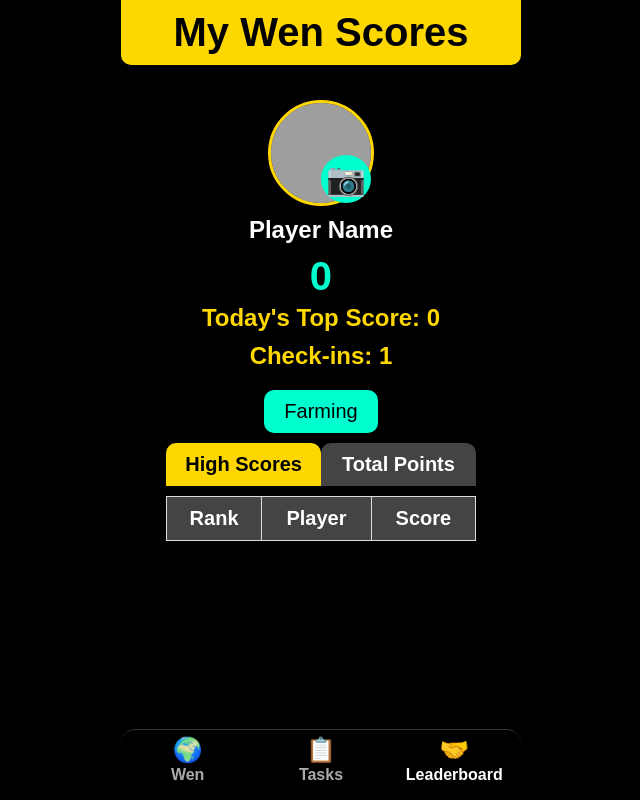
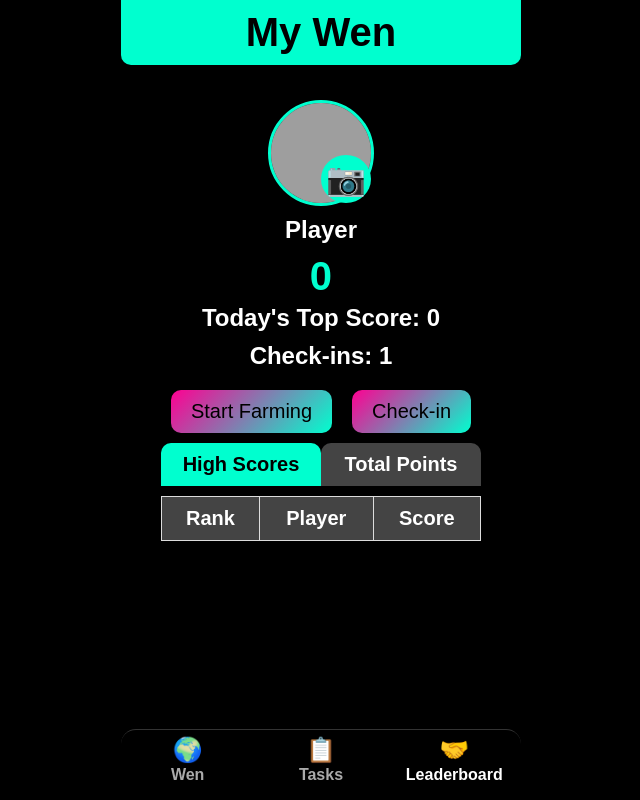
Before and after one commit to butter1011/Wen-World-Test, a Flask app: page /leaderboard in a window 1280 px wide. Shown: the whole page, without its empty margins (319-959 px from the left). Run offline with Flask 3, Linux system fonts and the light colour scheme; lists and menus that the app fills with data are empty; some libraries are stand-ins or nearby versions; some web fonts are replaced; grey boxes are pictures that could not be loaded.

Commit message:
update the UI

```diff
--- a/templates/leaderboard.html
+++ b/templates/leaderboard.html
@@ -48,7 +48,7 @@
         .leaderboard-header {
             width: 100%;
             max-width: 400px;
-            background-color: #FFD700;
+            background-color: #00FFCF;
             color: black;
             padding: 10px 0;
             font-size: 5vh;
@@ -80,7 +80,7 @@
             color: white;
             margin-bottom: 10px;
             position: relative;
-            border: 3px solid #FFD700;
+            border: 3px solid #00FFCF;
             /* Added border to make profile picture stand out */
         }
 
@@ -135,14 +135,14 @@
             font-size: 3vh;
             /* Increased font size for top score */
             margin-bottom: 10px;
-            color: #FFD700;
+            color: white;
         }
 
         .checkin-count {
             font-size: 3vh;
             /* Increased font size for check-ins */
             margin-bottom: 10px;
-            color: #FFD700;
+            color: white;
         }
 
         .daily-checkin {
@@ -204,7 +204,7 @@
         }
 
         .tab.active {
-            background-color: #FFD700;
+            background-color: #00FFCF;
             color: black;
         }
 
@@ -271,6 +271,27 @@
             animation: sparkle 1.5s infinite;
         }
 
+        .button-container {
+            display: flex;
+            justify-content: space-around;
+            width: 100%;
+            margin-top: 10px;
+        }
+
+        .button {
+            padding: 10px 20px;
+            border: none;
+            border-radius: 10px;
+            cursor: pointer;
+            font-size: 2.5vh;
+            background: linear-gradient(135deg, #FF0092, #00FFCF);
+            color: black;
+            display: flex;
+            align-items: center;
+            justify-content: center;
+            text-align: center;
+        }
+
         @keyframes sparkle {
             0% {
                 transform: scale(1);
@@ -287,13 +308,98 @@
                 opacity: 1;
             }
         }
+
+        .modal {
+            display: none;
+            position: fixed;
+            top: 0;
+            left: 0;
+            width: 100%;
+            height: 100%;
+            background: rgba(0, 0, 0, 0.8);
+            justify-content: center;
+            align-items: center;
+            z-index: 1000;
+        }
+
+        .modal-content {
+            background: #1e1e1e;
+            border-radius: 10px;
+            padding: 20px;
+            text-align: center;
+            max-width: 90%;
+            box-shadow: 0 0 10px rgba(255, 255, 255, 0.1);
+        }
+
+        .modal-content img {
+            width: 50px;
+            height: 50px;
+        }
+
+        .modal-content h2 {
+            margin: 20px 0;
+            color: white;
+            font-size: 4vh;
+        }
+
+        .modal-content p {
+            color: #ccc;
+            font-size: 2.5vh;
+        }
+
+        .modal-content .rewards {
+            display: flex;
+            justify-content: center;
+            flex-wrap: wrap;
+            margin: 20px 0;
+        }
+
+        .modal-content .rewards .reward {
+            background: #333;
+            border-radius: 10px;
+            padding: 10px;
+            margin: 5px;
+            width: 70px;
+            text-align: center;
+            color: white;
+            font-size: 2vh;
+        }
+
+        .modal-content .rewards .reward.current {
+            border: 2px solid #00FFCF;
+        }
+
+        .modal-content button {
+            background: linear-gradient(135deg, #FF0092, #00FFCF);
+            color: black;
+            border: none;
+            padding: 10px 20px;
+            border-radius: 10px;
+            cursor: pointer;
+            font-size: 2.5vh;
+        }
+
+        .modal-content button:hover {
+            background: linear-gradient(135deg, #00FFCF, #FF0092);
+        }
+
+        .close-modal {
+            position: absolute;
+            top: 10px;
+            right: 10px;
+            background: none;
+            border: none;
+            font-size: 3vh;
+            color: white;
+            cursor: pointer;
+        }
     </style>
     <script src="https://telegram.org/js/telegram-web-app.js"></script>
 </head>
 
 <body>
     <div class="leaderboard-header">
-        My Wen Scores
+        My Wen
     </div>
     <div class="leaderboard-container">
         <div class="profile-section">
@@ -305,17 +411,15 @@
                 <label for="upload-img">📷</label>
             </div>
             <div class="nickname">
-                <span id="nickname-display">Player Name</span>
+                <span id="nickname-display">Player</span>
                 <input type="text" id="nickname-input" value="Player Name" style="display: none;">
             </div>
             <div class="tridend-amount" id="tridend-amount">0</div>
             <div class="top-score" id="top-score">Today's Top Score: 0</div>
             <div class="checkin-count" id="checkin-count">Check-ins: 0</div>
-            <div class="daily-checkin">
-                <button id="farming-btn" onclick="startFarming()"
-                    style="display: flex; align-items: center; vertical-align: middle;">
-                    Farming
-                </button>
+            <div class="button-container">
+                <button class="button" id="farming-btn" onclick="startFarming()">Start Farming</button>
+                <button class="button" onclick="showModal()">Check-in</button>
             </div>
         </div>
         <div class="tabs">
@@ -365,6 +469,28 @@
         <div class="footer-item active" onclick="navigateTo('leaderboard')">
             <div class="icon">🤝</div>
             <div>Leaderboard</div>
+        </div>
+    </div>
+
+    <div class="modal" id="daily-checkin-modal">
+        <div class="modal-content">
+            <button class="close-modal" onclick="closeModal()">✖</button>
+            <img src="https://www.dropbox.com/scl/fi/gzty0eqjdl9zhp4x9u53n/Add-a-subheading-8.svg?rlkey=et9y8o1nx36jlyy0e8qwssbo7&raw=1" alt="Daily Check-in">
+            <h2>Daily Reward</h2>
+            <p>Accrue coins for logging into the game daily without skipping</p>
+            <div class="rewards">
+                <div class="reward current">Day 1<br>500</div>
+                <div class="reward">Day 2<br>1K</div>
+                <div class="reward">Day 3<br>2.5K</div>
+                <div class="reward">Day 4<br>5K</div>
+                <div class="reward">Day 5<br>15K</div>
+                <div class="reward">Day 6<br>25K</div>
+                <div class="reward">Day 7<br>100K</div>
+                <div class="reward">Day 8<br>500K</div>
+                <div class="reward">Day 9<br>1M</div>
+                <div class="reward">Day 10<br>5M</div>
+            </div>
+            <button>Claim</button>
         </div>
     </div>
     <script>
@@ -457,6 +583,14 @@
 
         function updateCheckinCount(count) {
             document.getElementById('checkin-count').innerText = `Check-ins: ${count}`;
+        }
+
+        function showModal() {
+            document.getElementById('daily-checkin-modal').style.display = 'flex';
+        }
+
+        function closeModal() {
+            document.getElementById('daily-checkin-modal').style.display = 'none';
         }
 
         // get the all the score value
```
Also changed, not shown: templates/tasks.html (+2 -11 lines).
